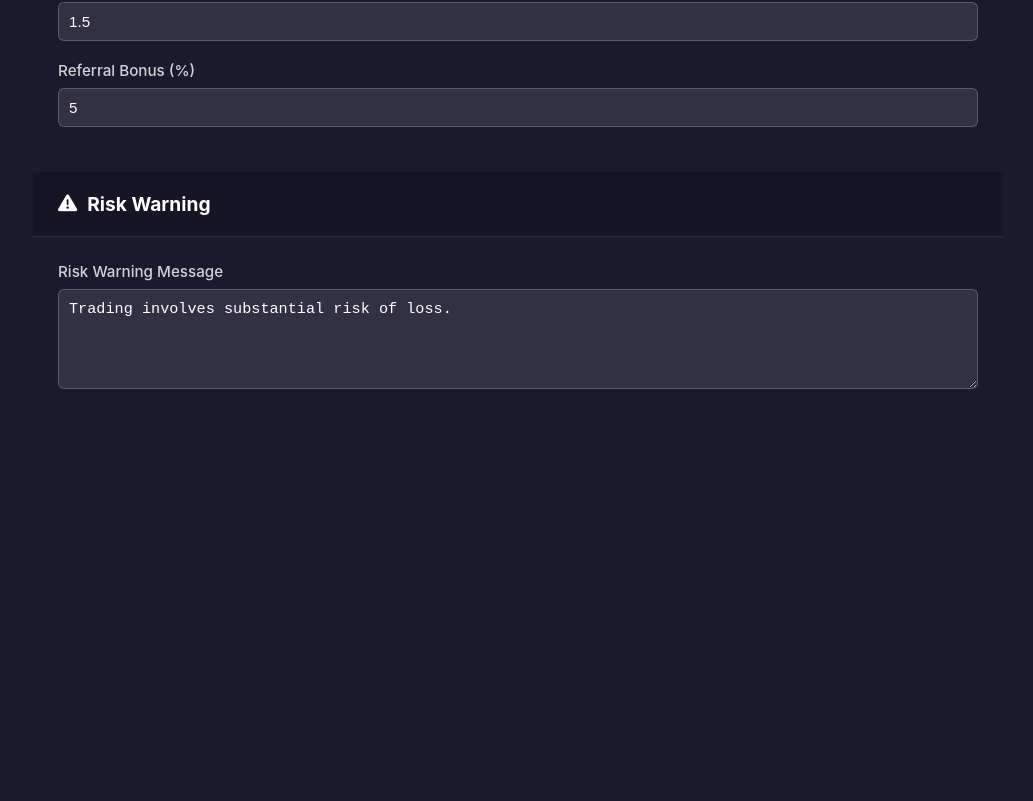
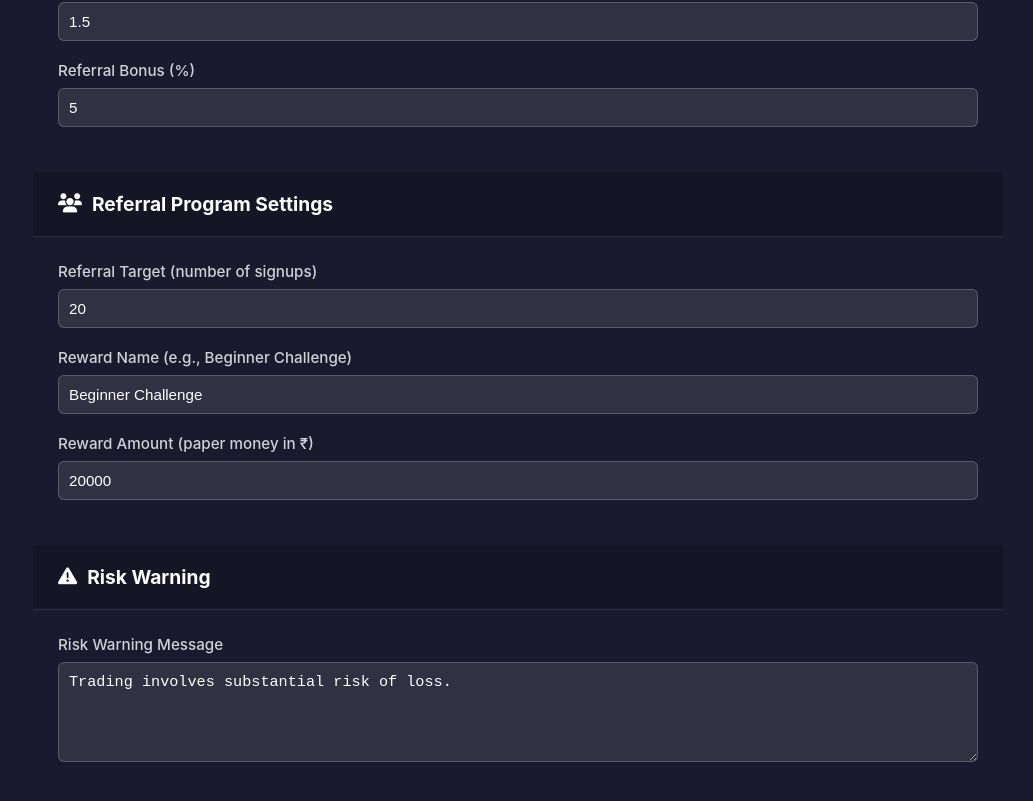
Before and after one commit to jumbotraderssales-sys/MyProject, a React (Create React App) app in the folder admin-panel/: page /settings in a window 1280 px wide. Shown: the part 1343-2144 px from the top of the page, without its empty margins (247-1280 px from the left). Before the commit the page ends 1811 px from the top, so only its background shows below. Built offline with nearby package versions, Linux system fonts and the light colour scheme; no server answers.

Commit message:
Update SettingsPage.js

```diff
--- a/admin-panel/src/pages/SettingsPage.js
+++ b/admin-panel/src/pages/SettingsPage.js
@@ -1,4 +1,4 @@
-import React, { useState } from 'react';
+import React, { useState, useEffect } from 'react';
 
 const SettingsPage = () => {
   const [settings, setSettings] = useState({
@@ -17,30 +17,77 @@ const SettingsPage = () => {
     maxDeposit: 100000,
     withdrawalFee: 1.5,
     referralBonus: 5,
-    riskWarning: 'Trading involves substantial risk of loss.'
+    riskWarning: 'Trading involves substantial risk of loss.',
+    // ===== REFERRAL SETTINGS =====
+    referralTarget: 20,
+    referralRewardName: 'Beginner Challenge',
+    referralRewardAmount: 20000
   });
 
   const [isSaving, setIsSaving] = useState(false);
   const [saveMessage, setSaveMessage] = useState('');
+  const [loading, setLoading] = useState(true);
+
+  // Fetch existing settings (including referral) on mount
+  useEffect(() => {
+    fetchSettings();
+  }, []);
+
+  const fetchSettings = async () => {
+    try {
+      setLoading(true);
+      const token = localStorage.getItem('token');
+      const baseURL = process.env.REACT_APP_API_URL || 'https://myproject1-d097.onrender.com';
+      const res = await fetch(`${baseURL}/api/admin/referral-settings`, {
+        headers: { 'Authorization': `Bearer ${token}` }
+      });
+      if (res.ok) {
+        const data = await res.json();
+        if (data.success) {
+          setSettings(prev => ({
+            ...prev,
+            referralTarget: data.settings.referralTarget,
+            referralRewardName: data.settings.referralRewardName,
+            referralRewardAmount: data.settings.referralRewardAmount
+          }));
+        }
+      }
+      // Also fetch other general settings if you have a separate endpoint
+    } catch (error) {
+      console.error('Error fetching referral settings:', error);
+    } finally {
+      setLoading(false);
+    }
+  };
 
   const handleSettingChange = (key, value) => {
     setSettings(prev => ({
       ...prev,
-      [key]: key === 'maintenanceMode' || key === 'allowRegistrations' ||
-              key === 'enableEmailNotifications' || key === 'enableSMSNotifications'
-              ? !prev[key]
-              : value
+      [key]: typeof value === 'boolean' ? !prev[key] : value
     }));
   };
 
   const handleSaveSettings = async () => {
     setIsSaving(true);
     try {
-      // Simulate API call
-      await new Promise(resolve => setTimeout(resolve, 1000));
+      const token = localStorage.getItem('token');
+      const baseURL = process.env.REACT_APP_API_URL || 'https://myproject1-d097.onrender.com';
 
-      // In a real app, you would call: adminApi.updateSettings(settings)
-      console.log('Settings saved:', settings);
+      // Save referral settings (you might have separate endpoints)
+      const res = await fetch(`${baseURL}/api/admin/referral-settings`, {
+        method: 'PUT',
+        headers: {
+          'Authorization': `Bearer ${token}`,
+          'Content-Type': 'application/json'
+        },
+        body: JSON.stringify({
+          referralTarget: settings.referralTarget,
+          referralRewardName: settings.referralRewardName,
+          referralRewardAmount: settings.referralRewardAmount
+        })
+      });
+
+      if (!res.ok) throw new Error('Failed to save referral settings');
 
       setSaveMessage('Settings saved successfully!');
       setTimeout(() => setSaveMessage(''), 3000);
@@ -70,12 +117,17 @@ const SettingsPage = () => {
         maxDeposit: 100000,
         withdrawalFee: 1.5,
         referralBonus: 5,
-        riskWarning: 'Trading involves substantial risk of loss.'
+        riskWarning: 'Trading involves substantial risk of loss.',
+        referralTarget: 20,
+        referralRewardName: 'Beginner Challenge',
+        referralRewardAmount: 20000
       });
       setSaveMessage('Settings reset to default!');
       setTimeout(() => setSaveMessage(''), 3000);
     }
   };
+
+  if (loading) return <div className="loading-container">Loading settings...</div>;
 
   return (
     <div className="settings-page">
@@ -172,7 +224,7 @@ const SettingsPage = () => {
                   <input
                     type="checkbox"
                     checked={settings.maintenanceMode}
-                    onChange={() => handleSettingChange('maintenanceMode')}
+                    onChange={() => handleSettingChange('maintenanceMode', !settings.maintenanceMode)}
                   />
                   <span className="toggle-label">Maintenance Mode</span>
                 </label>
@@ -186,7 +238,7 @@ const SettingsPage = () => {
                   <input
                     type="checkbox"
                     checked={settings.allowRegistrations}
-                    onChange={() => handleSettingChange('allowRegistrations')}
+                    onChange={() => handleSettingChange('allowRegistrations', !settings.allowRegistrations)}
                   />
                   <span className="toggle-label">Allow New Registrations</span>
                 </label>
@@ -200,7 +252,7 @@ const SettingsPage = () => {
                   <input
                     type="checkbox"
                     checked={settings.enableEmailNotifications}
-                    onChange={() => handleSettingChange('enableEmailNotifications')}
+                    onChange={() => handleSettingChange('enableEmailNotifications', !settings.enableEmailNotifications)}
                   />
                   <span className="toggle-label">Email Notifications</span>
                 </label>
@@ -214,7 +266,7 @@ const SettingsPage = () => {
                   <input
                     type="checkbox"
                     checked={settings.enableSMSNotifications}
-                    onChange={() => handleSettingChange('enableSMSNotifications')}
+                    onChange={() => handleSettingChange('enableSMSNotifications', !settings.enableSMSNotifications)}
                   />
                   <span className="toggle-label">SMS Notifications</span>
                 </label>
@@ -323,6 +375,45 @@ const SettingsPage = () => {
           </div>
         </div>
 
+        {/* ========== NEW REFERRAL SETTINGS SECTION ========== */}
+        <div className="settings-section">
+          <div className="section-header">
+            <h2><i className="fas fa-users"></i> Referral Program Settings</h2>
+          </div>
+          <div className="section-content">
+            <div className="form-group">
+              <label>Referral Target (number of signups)</label>
+              <input
+                type="number"
+                min="1"
+                value={settings.referralTarget}
+                onChange={(e) => handleSettingChange('referralTarget', parseInt(e.target.value))}
+                className="form-input"
+              />
+            </div>
+            <div className="form-group">
+              <label>Reward Name (e.g., Beginner Challenge)</label>
+              <input
+                type="text"
+                value={settings.referralRewardName}
+                onChange={(e) => handleSettingChange('referralRewardName', e.target.value)}
+                className="form-input"
+              />
+            </div>
+            <div className="form-group">
+              <label>Reward Amount (paper money in ₹)</label>
+              <input
+                type="number"
+                min="0"
+                step="100"
+                value={settings.referralRewardAmount}
+                onChange={(e) => handleSettingChange('referralRewardAmount', parseFloat(e.target.value))}
+                className="form-input"
+              />
+            </div>
+          </div>
+        </div>
+
         {/* Risk Warning */}
         <div className="settings-section">
           <div className="section-header">
```
